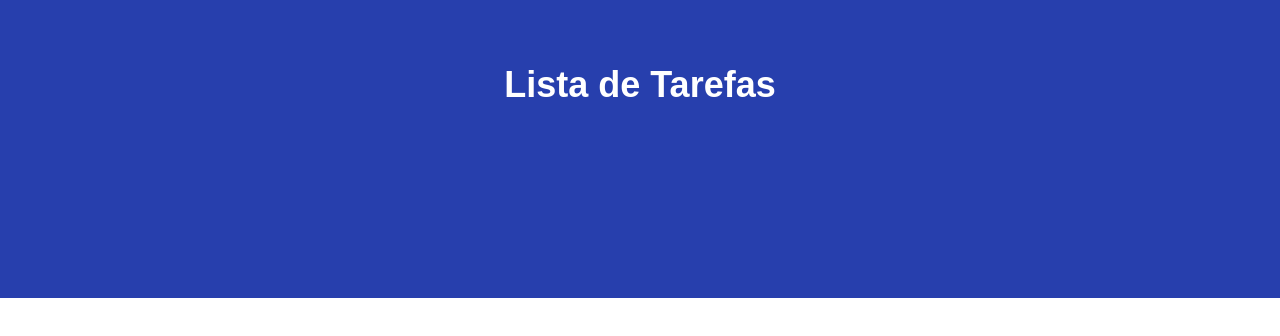
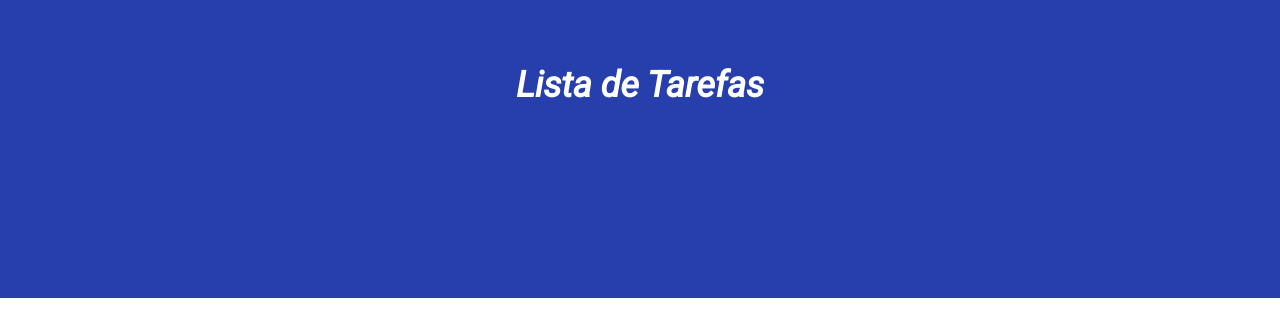
Before and after one commit to Joaovictormartin/ReactJS-Lista-de-Tarefas, a React app: page / in a window 1280 px wide. Shown: the top 336 px of the page. Built offline with nearby package versions, Linux system fonts and the light colour scheme.

Commit message:
alterando a fonte do projeto

```diff
--- a/src/styles/global.scss
+++ b/src/styles/global.scss
@@ -1,3 +1,5 @@
+@import url('https://fonts.googleapis.com/css2?family=Roboto:ital@1&display=swap');
+
 :root {
   --blue: #273FAD;
   --green: #3FAD27;
@@ -16,12 +18,13 @@
 }
 
 body {
-  font: 16px "Poppins", Arial, sans-serif;
+  font: 16px 'Roboto', sans-serif;
   color: #121214;
+  min-height: 560px;
 }
 
 input, textarea {
-  font-family: "Poppins";
+  font-family: 'Roboto', sans-serif;
 }
 
 .container {
```
